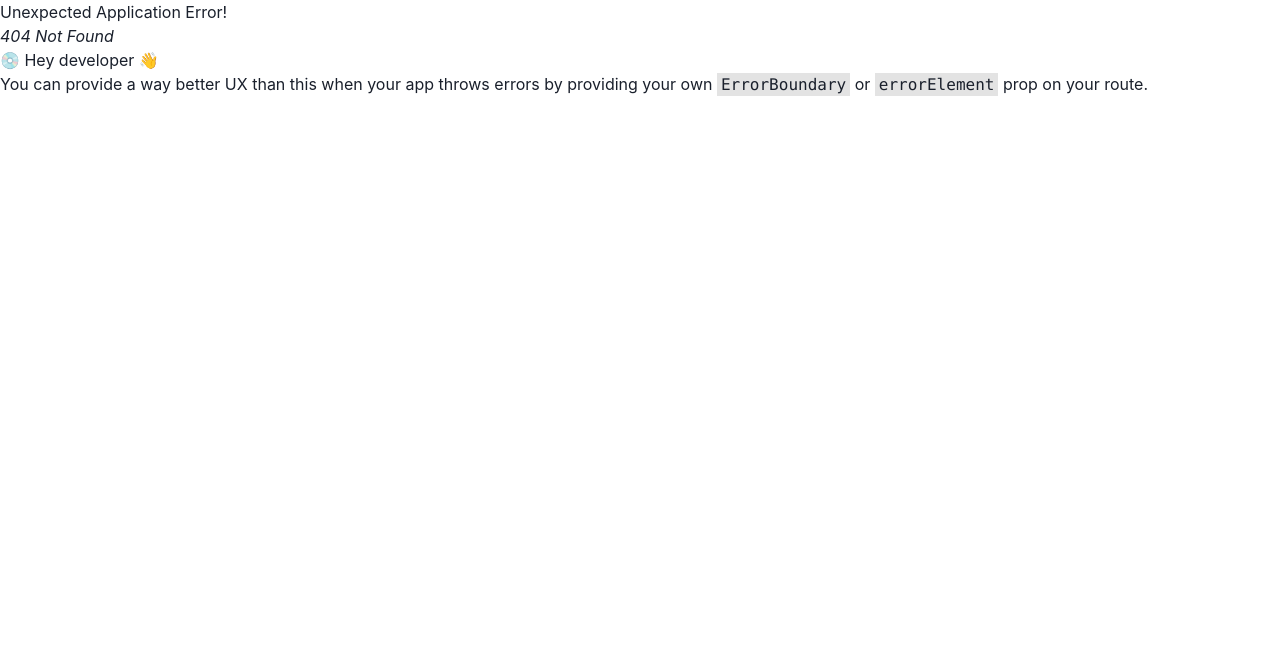
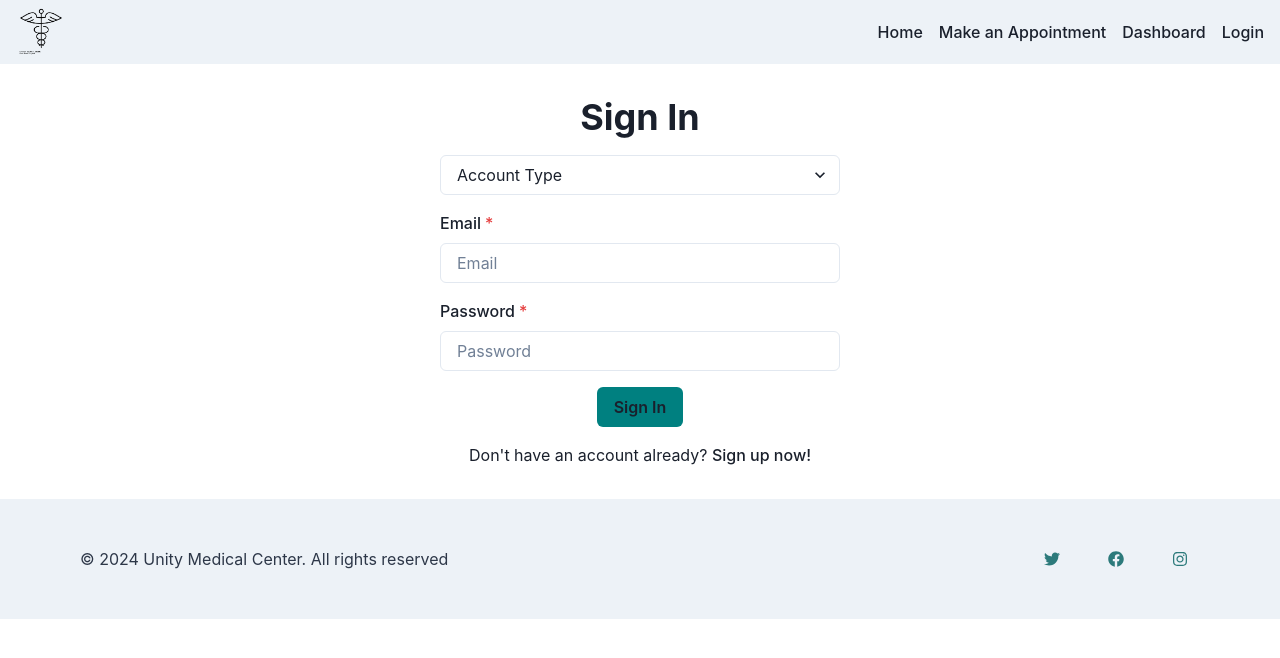
Before and after one commit to Tragicboyjay/Web-Dev-2---Final-Project, a React (Vite) app in the folder client/: page /sign_in in a window 1280 px wide. Before the commit this address had no page. Shown: the top 658 px of the page. Built offline with nearby package versions, Linux system fonts and the light colour scheme.

Commit message:
created SignIn.tsx

```diff
--- a/client/src/App.tsx
+++ b/client/src/App.tsx
@@ -4,6 +4,7 @@ import RootLayout from './layouts/RootLayout'
 import Home from './pages/Home'
 import DoctorDashboard from "./pages/DoctorDashboard";
 import SignUp from './pages/SignUp';
+import SignIn from './pages/SignIn';
 
 const router = createBrowserRouter(
   createRoutesFromElements(
@@ -11,6 +12,7 @@ const router = createBrowserRouter(
       <Route index element={<Home />} />
       <Route path='/dashboard' element={<DoctorDashboard />} />
       <Route path='/sign_up' element={<SignUp />} />
+      <Route path='/sign_in' element={<SignIn/>} />
     </Route>
   )
 )
--- a/client/src/components/Navbar.tsx
+++ b/client/src/components/Navbar.tsx
@@ -68,7 +68,7 @@ const Navbar: FC = () => {
               <Link as={RouterLink} to="/dashboard">
                 Dashboard
               </Link>
-              <Link as={RouterLink} to="/login">
+              <Link as={RouterLink} to="/sign_in">
                 Login
               </Link>
             </HStack>
--- /dev/null
+++ b/client/src/pages/SignIn.tsx
@@ -0,0 +1,119 @@
+import {
+    FormControl,
+    Heading,
+    FormLabel,
+    Input,
+    Center,
+    Button,
+    Text,
+    Link as ChakraLink,
+    Box,
+    Select
+  } from "@chakra-ui/react";
+  import { Link as ReactRouterLink, useNavigate } from 'react-router-dom';
+  import React, { useState, ChangeEvent, FormEvent } from "react";
+
+  type UserType = 'patient' | 'doctor' | '';
+
+  interface Credentials {
+    email: string;
+    password: string;
+  }
+
+  interface CustomError extends Error {
+    message: string;
+  }
+
+  const SignIn: React.FC = () => {
+    const [emailInput, setEmailInput] = useState<string>("");
+    const [passwordInput, setPasswordInput] = useState<string>("");
+    const [errorMessage, setErrorMessage] = useState<string>("");
+
+    const [userType, setUserType] = useState<UserType>("");
+
+    const navigate = useNavigate();
+
+    const handleSignIn = async (e: FormEvent) => {
+      e.preventDefault();
+
+      try {
+        if (!userType) {
+          throw new Error("Please choose user type.");
+        }
+
+        if (!emailInput || !passwordInput) {
+          throw new Error("All fields must be filled in.");
+        }
+
+        const credentials: Credentials = {
+          email: emailInput,
+          password: passwordInput
+        };
+
+        const response = await fetch(`http://localhost:8080/auth/authenticate/${userType}`, {
+          method: 'POST',
+          headers: {
+            'Content-Type': 'application/json'
+          },
+          body: JSON.stringify(credentials)
+        });
+
+        if (!response.ok) {
+          const errorData = await response.json();
+          throw new Error(errorData.message);
+        }
+
+        const data = await response.json();
+
+        if (!data.user) {
+          setErrorMessage(data.message);
+          return;
+        }
+
+        navigate("/");
+
+      } catch (error) {
+        const typedError = error as CustomError;
+        setErrorMessage(typedError.message);
+      }
+    };
+
+    return (
+      <Box width="100%" p="2rem">
+        <Heading textAlign={"center"} mb="1rem">Sign In</Heading>
+        <Text textAlign="center" color="red">{errorMessage}</Text>
+
+        <form onSubmit={handleSignIn} style={{ maxWidth: "400px", margin: "0 auto" }}>
+          <Select
+            placeholder='Account Type'
+            value={userType}
+            onChange={(e: ChangeEvent<HTMLSelectElement>) => setUserType(e.target.value as UserType)}
+            mb="1rem"
+          >
+            <option value='patient'>New Patient</option>
+            <option value='doctor'>New Doctor</option>
+          </Select>
+
+          <FormControl isRequired>
+            <FormLabel>Email</FormLabel>
+            <Input type='email' mb="1rem" value={emailInput} placeholder='Email' onChange={(e: ChangeEvent<HTMLInputElement>) => setEmailInput(e.target.value)} />
+          </FormControl>
+
+          <FormControl isRequired>
+            <FormLabel>Password</FormLabel>
+            <Input type="password" mb="1rem" placeholder='Password' value={passwordInput} onChange={(e: ChangeEvent<HTMLInputElement>) => setPasswordInput(e.target.value)} />
+          </FormControl>
+
+          <Center>
+            <Button background="teal" mb={"1rem"} type="submit">Sign In</Button>
+          </Center>
+
+          <Text textAlign={"center"}>
+            Don&apos;t have an account already? <ChakraLink as={ReactRouterLink} to="/sign_up">Sign up now!</ChakraLink>
+          </Text>
+        </form>
+      </Box>
+    );
+  };
+
+  export default SignIn;
```
